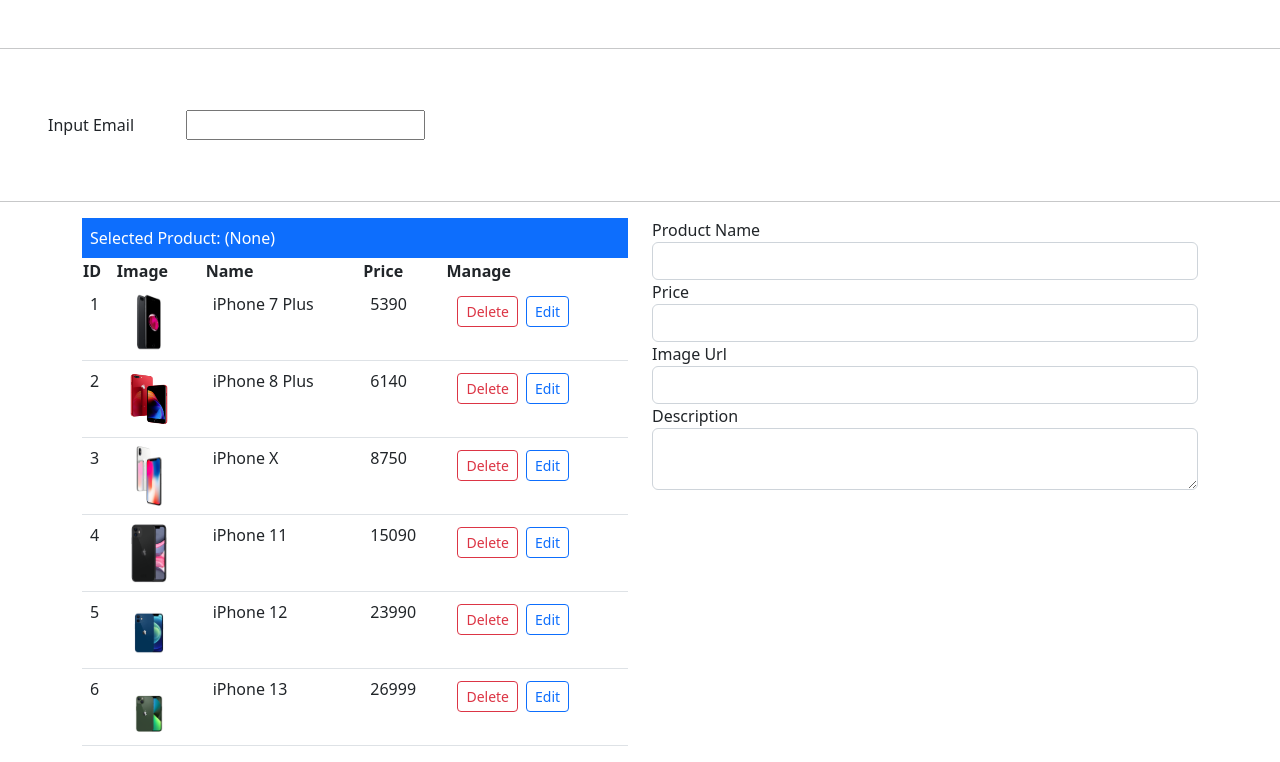
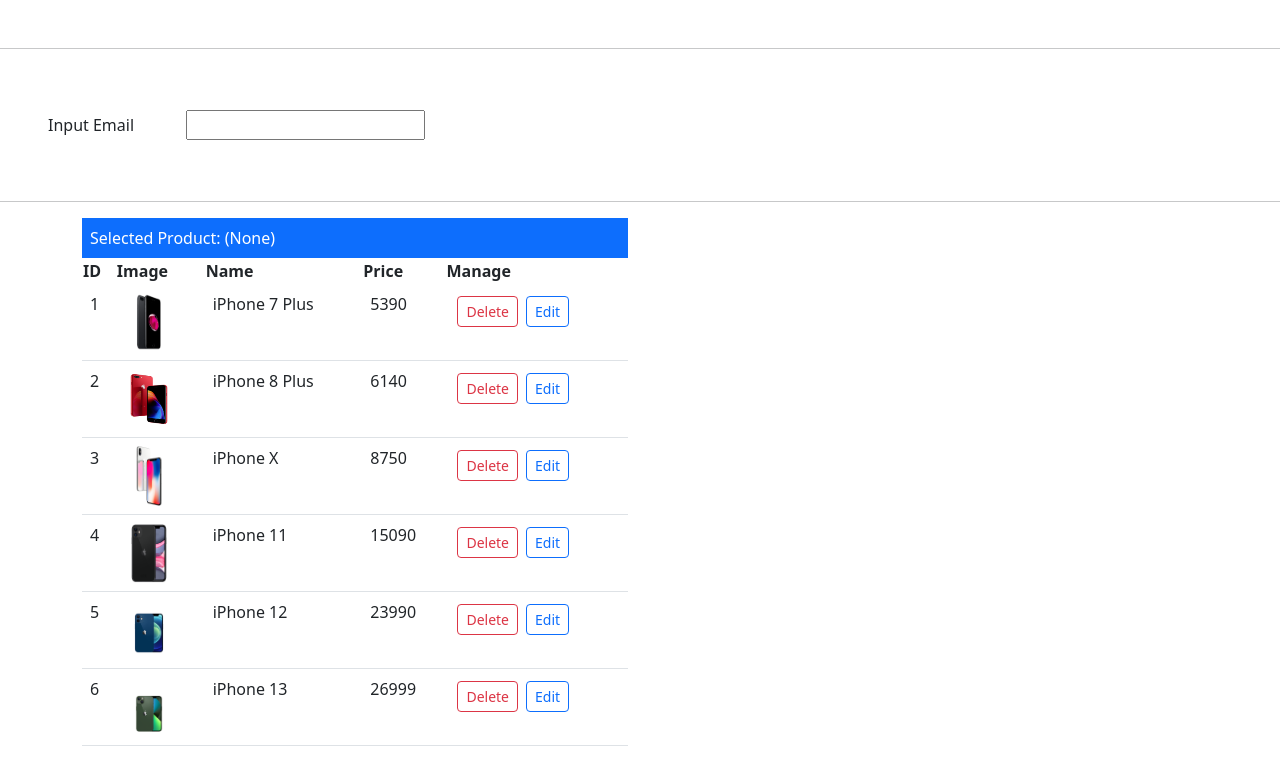
Before and after one commit to MustafaPeynirci/Angular-Development-Project, an Angular app in the folder example/: page / in a window 1280 px wide. Shown: the part 2834-3596 px from the top of the page. Built offline with nearby package versions, Linux system fonts and the light colour scheme.

Commit message:
twoWay-binding

```diff
--- a/example/src/app/admin-products/admin-products.component.html
+++ b/example/src/app/admin-products/admin-products.component.html
@@ -29,28 +29,27 @@
                 </tbody>
             </table>
         </div>
-        <div class="col-md-6">
+        <div class="col-md-6" *ngIf="selectProduct">
             <div class="form-group">
                 <label>Product Name</label>
-                <input #pName [value]="selectProduct?.name" (keyup.enter)="selectedProduct=pName.value" type="text"
-                    class="form-control">
+                <input #pName [(ngModel)]="selectProduct.name" type="text" class="form-control">
             </div>
             <div class="form-group">
                 <label>Price</label>
-                <input #pPrice [value]="selectProduct?.price" (keyup.enter)="selectedProduct=pName.value" type="text"
-                    class="form-control">
+                <input #pPrice [(ngModel)]="selectProduct.price" type="text" class="form-control">
             </div>
             <div class="form-group">
                 <label>Image Url</label>
-                <input #pImageUrl [value]="selectProduct?.imageUrl" (keyup.enter)="selectedProduct=pName.value"
-                    type="text" class="form-control">
+                <input #pImageUrl [(ngModel)]="selectProduct.imageUrl" type="text" class="form-control">
             </div>
             <div class="form-group">
                 <label>Description</label>
-                <textarea #pDescription [value]="selectProduct?.description" (keyup.enter)="selectedProduct=pName.value"
-                    type="text" class="form-control">
+                <textarea #pDescription [(ngModel)]="selectProduct.description" type="text" class="form-control">
                 </textarea>
             </div>
+            <button class="btn btn-primary" (click)="saveChanges()">
+                Save Changes
+            </button>
         </div>
     </div>
 </div>
--- a/example/src/app/admin-products/admin-products.component.ts
+++ b/example/src/app/admin-products/admin-products.component.ts
@@ -31,5 +31,13 @@ export class AdminProductsComponent implements OnInit {
   editProduct(product: Product) {
     this.selectProduct = product
   }
+  saveChanges() {
+    const p = this.model.getProductById(this.selectProduct.id)
+    p.name = this.selectProduct.name
+    p.price = this.selectProduct.price
+    p.imageUrl = this.selectProduct.imageUrl
+    p.description = this.selectProduct.description
+    this.selectProduct = null
+  }
 
 }
--- a/example/src/app/app.module.ts
+++ b/example/src/app/app.module.ts
@@ -1,3 +1,4 @@
+import { FormsModule } from '@angular/forms';
 import { SummaryPipe } from './summary.pipe';
 import { NgModule } from '@angular/core';
 import { BrowserModule } from '@angular/platform-browser';
@@ -14,7 +15,8 @@ import { AdminProductsComponent } from './admin-products/admin-products.componen
     AdminProductsComponent
   ],
   imports: [
-    BrowserModule
+    BrowserModule,
+    FormsModule
   ],
   providers: [],
   bootstrap: [ProductComponent]
```
